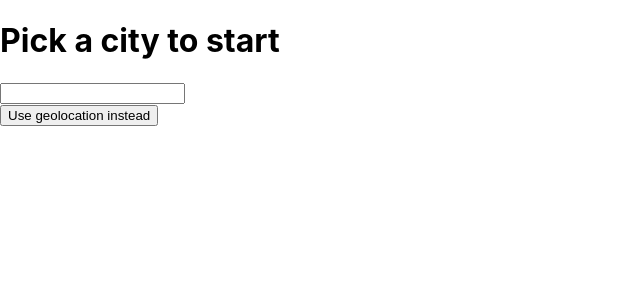
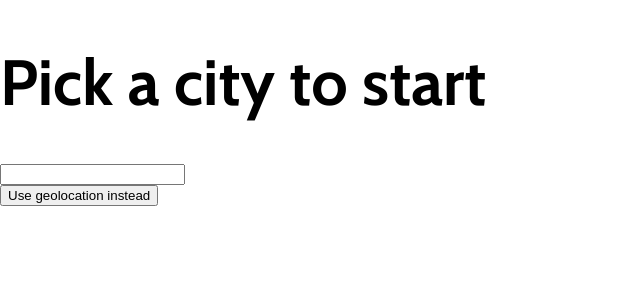
Before and after one commit to Barraza44/top-weather-app, a React (Create React App) app: page / in a window 1280 px wide. Shown: the top 300 px of the page, without its empty margins (0-640 px from the left). Built offline with nearby package versions, Linux system fonts and the light colour scheme; no server answers.

Commit message:
adjusted font and box sizes

```diff
--- a/src/index.css
+++ b/src/index.css
@@ -1,13 +1,3 @@
 body {
   margin: 0;
-  font-family: -apple-system, BlinkMacSystemFont, 'Segoe UI', 'Roboto', 'Oxygen',
-    'Ubuntu', 'Cantarell', 'Fira Sans', 'Droid Sans', 'Helvetica Neue',
-    sans-serif;
-  -webkit-font-smoothing: antialiased;
-  -moz-osx-font-smoothing: grayscale;
 }
-
-code {
-  font-family: source-code-pro, Menlo, Monaco, Consolas, 'Courier New',
-    monospace;
-}
--- a/src/weather-forecast.css
+++ b/src/weather-forecast.css
@@ -2,6 +2,18 @@ main {
     background-color: #07B2F5;
     display: flex;
     flex-flow: column nowrap;
+}
+
+h1 {
+    font-family: Cabin,sans-serif;
+    font-size: 4rem;
+    font-weight: bold;
+}
+
+h2 {
+    font-family: Raleway, sans-serif;
+    font-size: 1.5rem;
+    font-weight: 600;
 }
 
 .head {
@@ -15,6 +27,8 @@ main {
     border-top-left-radius: 35px;
     border-top-right-radius: 35px;
     display: grid;
-    grid-template-columns: repeat(auto-fill, 10rem);
-    gap: 1rem;
+    grid-template-columns: repeat(auto-fit, minmax(150px, 1fr));
+    column-gap: 10px;
+    row-gap: 2rem;
+    place-items: center;
 }
--- a/src/weather-info.css
+++ b/src/weather-info.css
@@ -1,5 +1,6 @@
 .card {
-    width:clamp(140px, 170px, 280px);
+    width: clamp(140px, 170px, 280px);
+    height: clamp(120px, 130px, 180px);
     background: #FFFFFF;
     box-shadow: 0 4px 7px 3px rgba(196, 196, 196, 0.45);
     border-radius: 35px;
@@ -13,3 +14,9 @@
     height: 80px;
     grid-row: 1/3;
 }
+
+.card h3 {
+    font-size: 1.25rem;
+    font-family: Cabin, sans-serif;
+    margin-bottom: 0;
+}
```
